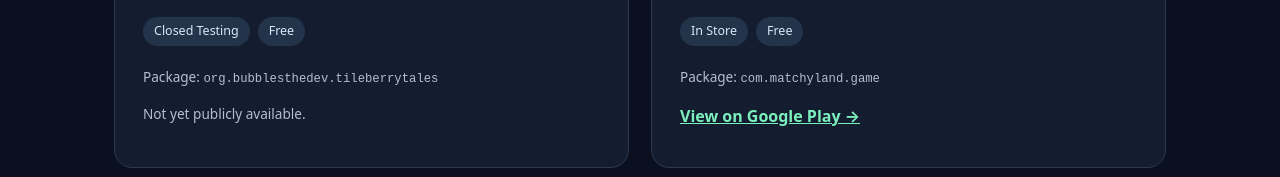
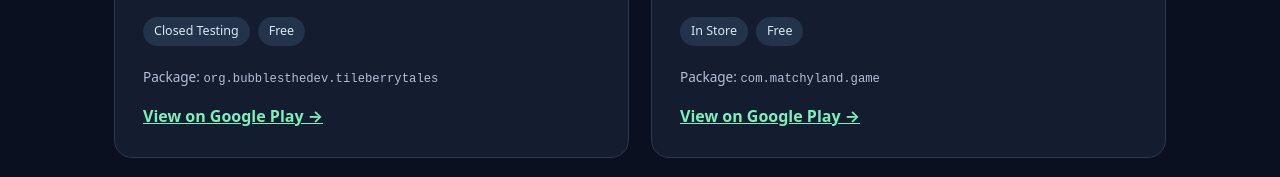
Before and after one commit to KernFerm/BubblesTheDev, a plain HTML site: page index.html in a window 1280 px wide. Shown: the part 1123-1300 px from the top of the page. Drawn offline with Linux system fonts and the light colour scheme.

Commit message:
Update index.html

```diff
--- a/index.html
+++ b/index.html
@@ -79,9 +79,9 @@
         org.bubblesthedev.tileberrytales
        </code>
       </p>
-      <p class="small">
-       Not yet publicly available.
-      </p>
+      <a href="https://play.google.com/store/apps/details?id=org.bubblesthedev.tileberrytales" rel="noopener noreferrer" target="_blank">
+       View on Google Play &rarr;
+      </a>
      </article>
      <article class="card">
       <img alt="Matchy Land app icon" class="app-logo app-logo-transparent" loading="lazy" src="assets/icons/matchy-v2.png"/>
```
